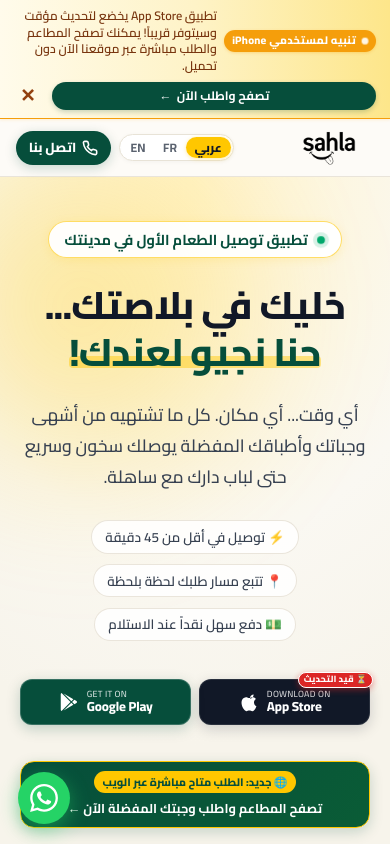
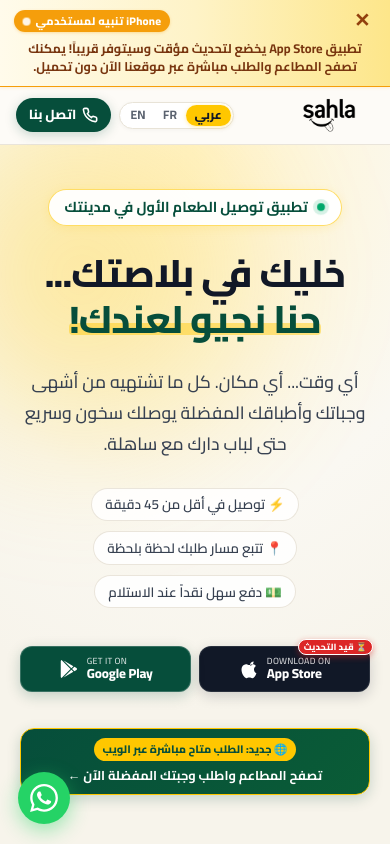
Before and after one commit to godigitaldz/sahla-backend, a Next.js app in the folder web/: page / in a window 390 px wide. Shown: the top 844 px of the page. Built offline with nearby package versions, Linux system fonts and the light colour scheme; no server answers.

Commit message:
fix(banner): position notice in top left, close in top right, context in middle and remove button

```diff
--- a/web/src/app/landing.css
+++ b/web/src/app/landing.css
@@ -1779,19 +1779,50 @@
 .ios-banner-container {
   max-width: 1240px;
   margin: 0 auto;
-  padding: 0.6rem 1.25rem;
+  padding: 0.55rem 1.25rem;
   display: flex;
   align-items: center;
   justify-content: space-between;
-  gap: 1rem;
-}
-
-.ios-banner-content {
-  display: flex;
-  align-items: center;
-  gap: 0.65rem;
+  gap: 1.25rem;
+  direction: ltr !important; /* Top Left for Notice, Top Right for Close */
+}
+
+.ios-banner-left {
+  display: flex;
+  align-items: center;
+  flex-shrink: 0;
+}
+
+.ios-banner-center {
   flex: 1;
-  min-width: 260px;
+  text-align: center;
+  display: flex;
+  align-items: center;
+  justify-content: center;
+  padding: 0 0.5rem;
+}
+
+.landing-page[dir="rtl"] .ios-banner-center {
+  direction: rtl;
+}
+
+.landing-page[dir="ltr"] .ios-banner-center {
+  direction: ltr;
+}
+
+.ios-banner-right {
+  display: flex;
+  align-items: center;
+  flex-shrink: 0;
+}
+
+.ios-banner-message {
+  font-size: 0.88rem;
+  font-weight: 700;
+  color: #78350F;
+  line-height: 1.45;
+  margin: 0;
+  text-align: center;
 }
 
 .ios-banner-tag {
@@ -1800,9 +1831,9 @@
   gap: 0.4rem;
   background: #F59E0B;
   color: #FFFFFF;
-  font-size: 0.72rem;
+  font-size: 0.74rem;
   font-weight: 800;
-  padding: 0.22rem 0.6rem;
+  padding: 0.24rem 0.65rem;
   border-radius: 9999px;
   white-space: nowrap;
   flex-shrink: 0;
@@ -1811,8 +1842,8 @@
 }
 
 .ios-banner-pulse {
-  width: 6px;
-  height: 6px;
+  width: 6.5px;
+  height: 6.5px;
   background: #FFFFFF;
   border-radius: 50%;
   display: inline-block;
@@ -1825,50 +1856,17 @@
   100% { transform: scale(0.95); opacity: 0.8; }
 }
 
-.ios-banner-message {
-  font-weight: 600;
-  color: #78350F;
-}
-
-.ios-banner-actions {
-  display: flex;
-  align-items: center;
-  gap: 0.65rem;
-  flex-shrink: 0;
-}
-
-.ios-banner-cta-btn {
-  display: inline-flex;
-  align-items: center;
-  gap: 0.35rem;
-  background: #064E3B;
-  color: #FFFFFF;
-  font-size: 0.8rem;
-  font-weight: 700;
-  padding: 0.36rem 0.9rem;
-  border-radius: 9999px;
-  text-decoration: none;
-  transition: all 0.2s ease;
-  box-shadow: 0 2px 5px rgba(6, 78, 59, 0.22);
-  white-space: nowrap;
-}
-
-.ios-banner-cta-btn:hover {
-  background: #0A5C36;
-  transform: translateY(-1px);
-}
-
 .ios-banner-close-btn {
   background: transparent;
   border: none;
   color: #92400E;
-  font-size: 1.15rem;
+  font-size: 1.25rem;
   font-weight: 700;
   cursor: pointer;
-  padding: 0.2rem 0.4rem;
+  padding: 0.2rem 0.45rem;
   line-height: 1;
   border-radius: 6px;
-  transition: background 0.2s;
+  transition: all 0.2s ease;
   display: flex;
   align-items: center;
   justify-content: center;
@@ -1876,36 +1874,54 @@
 
 .ios-banner-close-btn:hover {
   background: rgba(146, 64, 14, 0.12);
+  color: #78350F;
+  transform: scale(1.1);
 }
 
 @media (max-width: 768px) {
   .ios-banner-container {
-    padding: 0.5rem 0.85rem;
-    flex-direction: column;
-    align-items: stretch;
-    gap: 0.45rem;
-  }
-  .ios-banner-content {
-    font-size: 0.8rem;
-    gap: 0.45rem;
-  }
+    padding: 0.55rem 0.9rem 0.65rem;
+    display: grid !important;
+    grid-template-columns: auto auto !important;
+    grid-template-rows: auto auto !important;
+    row-gap: 0.45rem !important;
+    align-items: center !important;
+  }
+
+  .ios-banner-left {
+    grid-column: 1 !important;
+    grid-row: 1 !important;
+    justify-self: start !important; /* Notice in Top Left */
+  }
+
+  .ios-banner-right {
+    grid-column: 2 !important;
+    grid-row: 1 !important;
+    justify-self: end !important; /* Close in Top Right */
+  }
+
+  .ios-banner-center {
+    grid-column: 1 / -1 !important;
+    grid-row: 2 !important;
+    justify-self: center !important; /* Context in Middle */
+    width: 100% !important;
+    padding: 0 !important;
+  }
+
+  .ios-banner-message {
+    font-size: 0.79rem;
+    line-height: 1.4;
+    text-align: center;
+  }
+
   .ios-banner-tag {
-    font-size: 0.68rem;
-    padding: 0.18rem 0.5rem;
-  }
-  .ios-banner-message {
-    font-size: 0.77rem;
-    line-height: 1.35;
-  }
-  .ios-banner-actions {
-    width: 100%;
-    justify-content: space-between;
-  }
-  .ios-banner-cta-btn {
-    flex: 1;
-    justify-content: center;
-    padding: 0.35rem 0.75rem;
-    font-size: 0.76rem;
+    font-size: 0.69rem;
+    padding: 0.18rem 0.52rem;
+  }
+
+  .ios-banner-close-btn {
+    font-size: 1.2rem;
+    padding: 0.15rem 0.35rem;
   }
 }
 
--- a/web/src/app/page.tsx
+++ b/web/src/app/page.tsx
@@ -618,18 +618,21 @@ export default function HomePage() {
       {showBanner && (
         <div className="ios-announcement-banner" role="alert">
           <div className="ios-banner-container">
-            <div className="ios-banner-content">
+            {/* Top Left: Notice Badge */}
+            <div className="ios-banner-left">
               <span className="ios-banner-tag">
                 <span className="ios-banner-pulse" />
                 {t.iosAnnouncement.bannerTag}
               </span>
+            </div>
+
+            {/* Middle: Context Text */}
+            <div className="ios-banner-center">
               <span className="ios-banner-message">{t.iosAnnouncement.bannerText}</span>
             </div>
-            <div className="ios-banner-actions">
-              <a href="#services" className="ios-banner-cta-btn">
-                <span>{t.iosAnnouncement.bannerCta}</span>
-                <span aria-hidden="true">{isRtl ? '←' : '→'}</span>
-              </a>
+
+            {/* Top Right: Close Button */}
+            <div className="ios-banner-right">
               <button
                 type="button"
                 className="ios-banner-close-btn"
```
